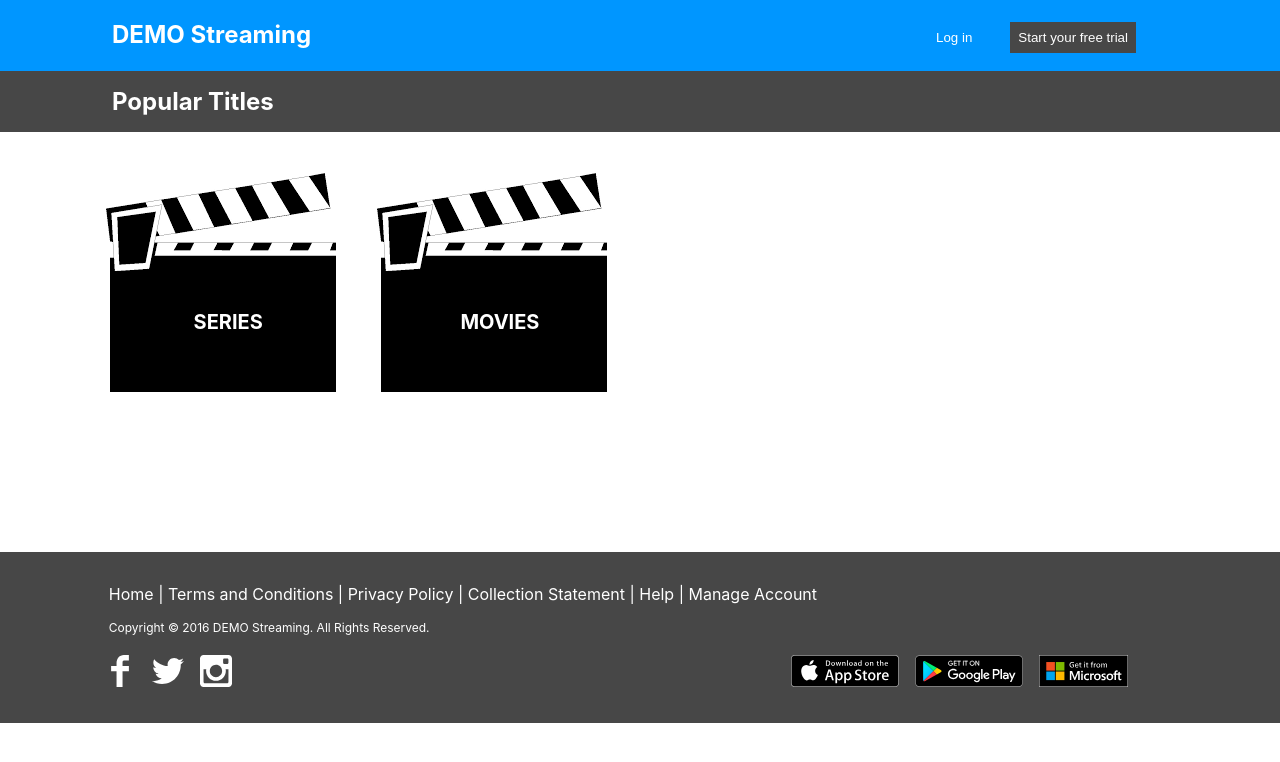
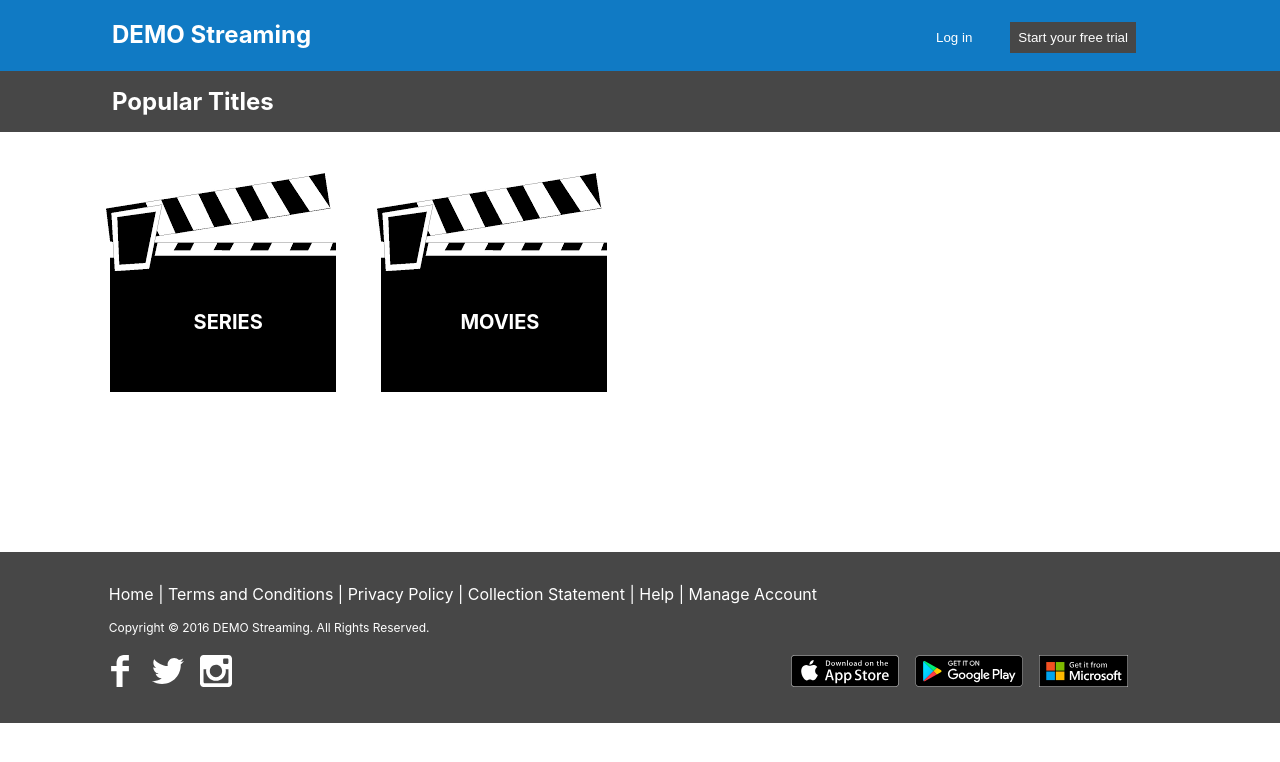
Before and after one commit to hayleyw7/demo-streaming, a React (Create React App) app: page / in a window 1280 px wide. Shown: the top 762 px of the page. Built offline with nearby package versions, Linux system fonts and the light colour scheme.

Commit message:
Update blue per Lighthouse

```diff
--- a/src/components/Header/Header.css
+++ b/src/components/Header/Header.css
@@ -1,5 +1,5 @@
 .top-bar {
-  background-color: #0096FF;
+  background-color: #107ac4;
   color: white;
   padding: 1rem 1rem 1rem 7rem;
   display: flex;
@@ -11,7 +11,7 @@
 
 .log-in-btn {
   right: 12rem;
-  background-color: #0096FF;
+  background-color: #107ac4;
   border: 0;
   color: white;
   margin: 1.8rem 1rem 1rem -.3rem;
```
